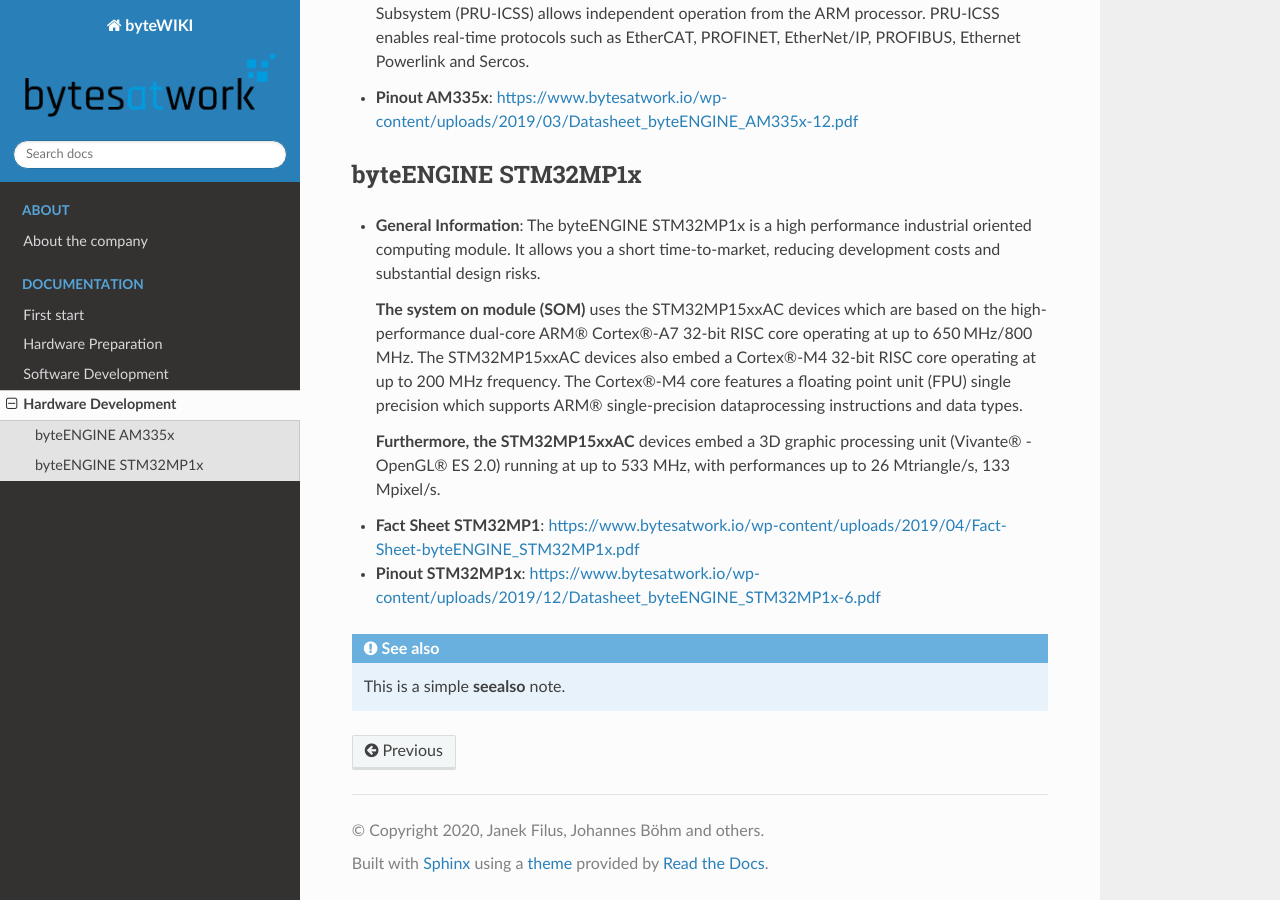
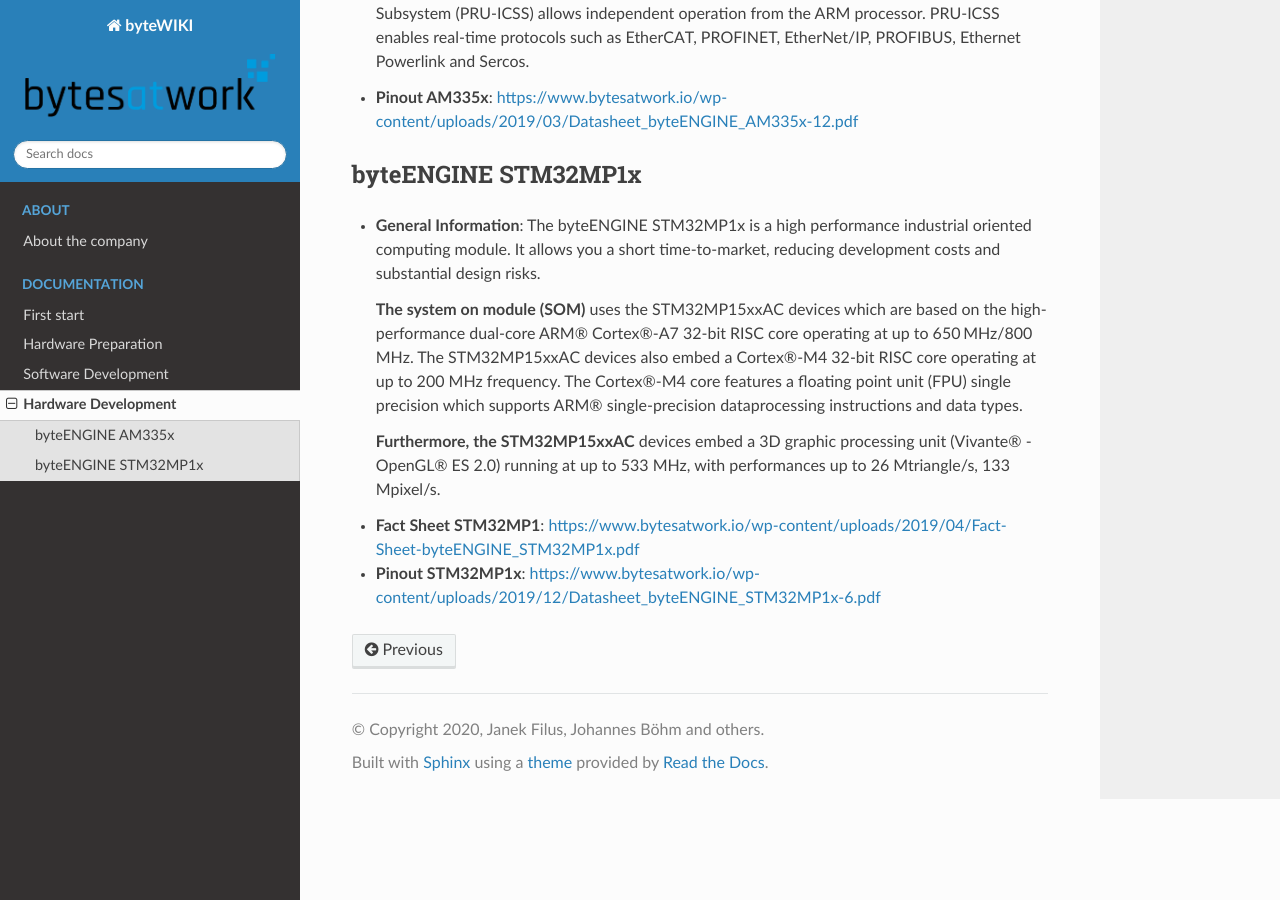
Before and after one commit to jfilus/byteWIKI, a Sphinx documentation site: the page built from docs/source/hardwaredevelopment.rst, in a window 1280 px wide and 900 px high, scrolled down 550 px. Built offline with Sphinx 7.4.7 and the Read the Docs theme 2.0.0, drawn with Linux system fonts in a browser that asks for light colours.

Commit message:
Update hardwaredevelopment.rst

```diff
--- a/docs/source/hardwaredevelopment.rst
+++ b/docs/source/hardwaredevelopment.rst
@@ -56,5 +56,3 @@
 -  **Fact Sheet STM32MP1**: https://www.bytesatwork.io/wp-content/uploads/2019/04/Fact-Sheet-byteENGINE_STM32MP1x.pdf
 
 -  **Pinout STM32MP1x**: https://www.bytesatwork.io/wp-content/uploads/2019/12/Datasheet_byteENGINE_STM32MP1x-6.pdf
-
-.. seealso:: This is a simple **seealso** note.
```
